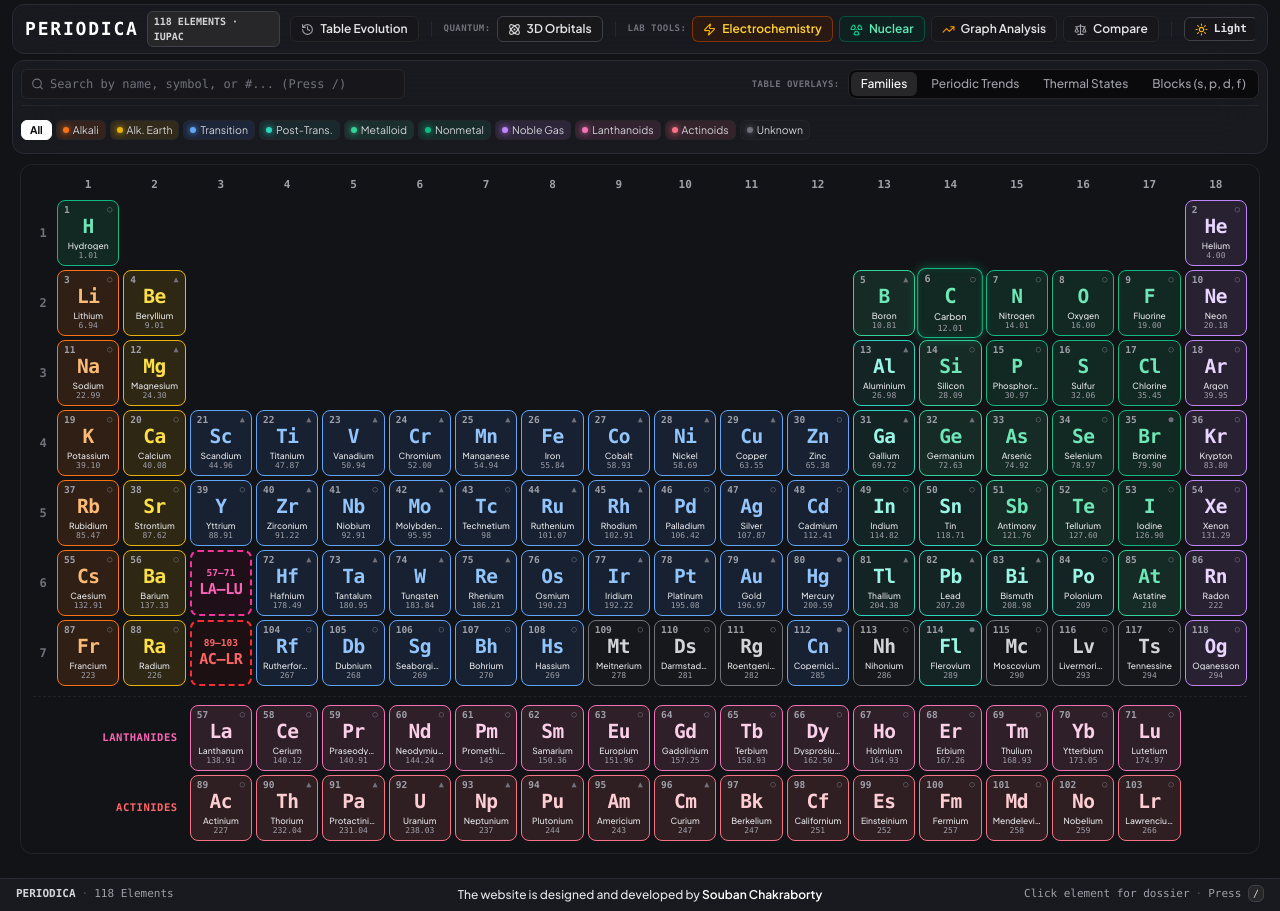
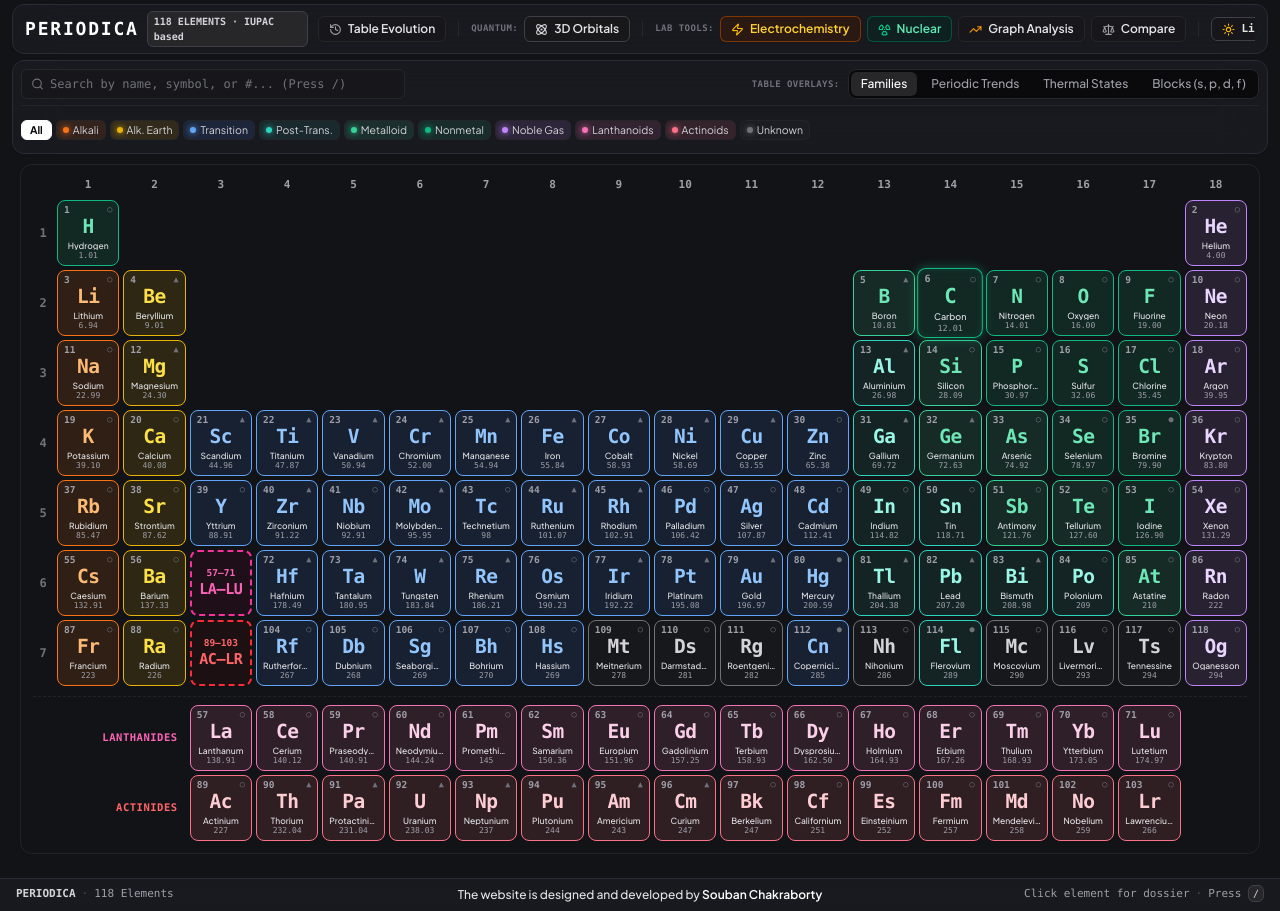
Before and after one commit to souban-dev/periodica, a React (Vite) app: page / in a window 1280 px wide. Built offline with nearby package versions, Linux system fonts and the light colour scheme.

Commit message:
Update ControlsBar.tsx

```diff
--- a/src/components/ControlsBar.tsx
+++ b/src/components/ControlsBar.tsx
@@ -74,7 +74,7 @@ export const ControlsBar: React.FC<ControlsBarProps> = ({
               PERIODICA
             </span>
             <span className="text-[10px] font-mono font-semibold text-zinc-700 bg-zinc-100 dark:bg-zinc-800 dark:text-zinc-300 dark:border-zinc-700 px-1.5 py-0.5 rounded-md border border-zinc-200 transition-colors duration-300">
-              118 ELEMENTS · IUPAC
+              118 ELEMENTS · IUPAC based
             </span>
           </div>
 
```
